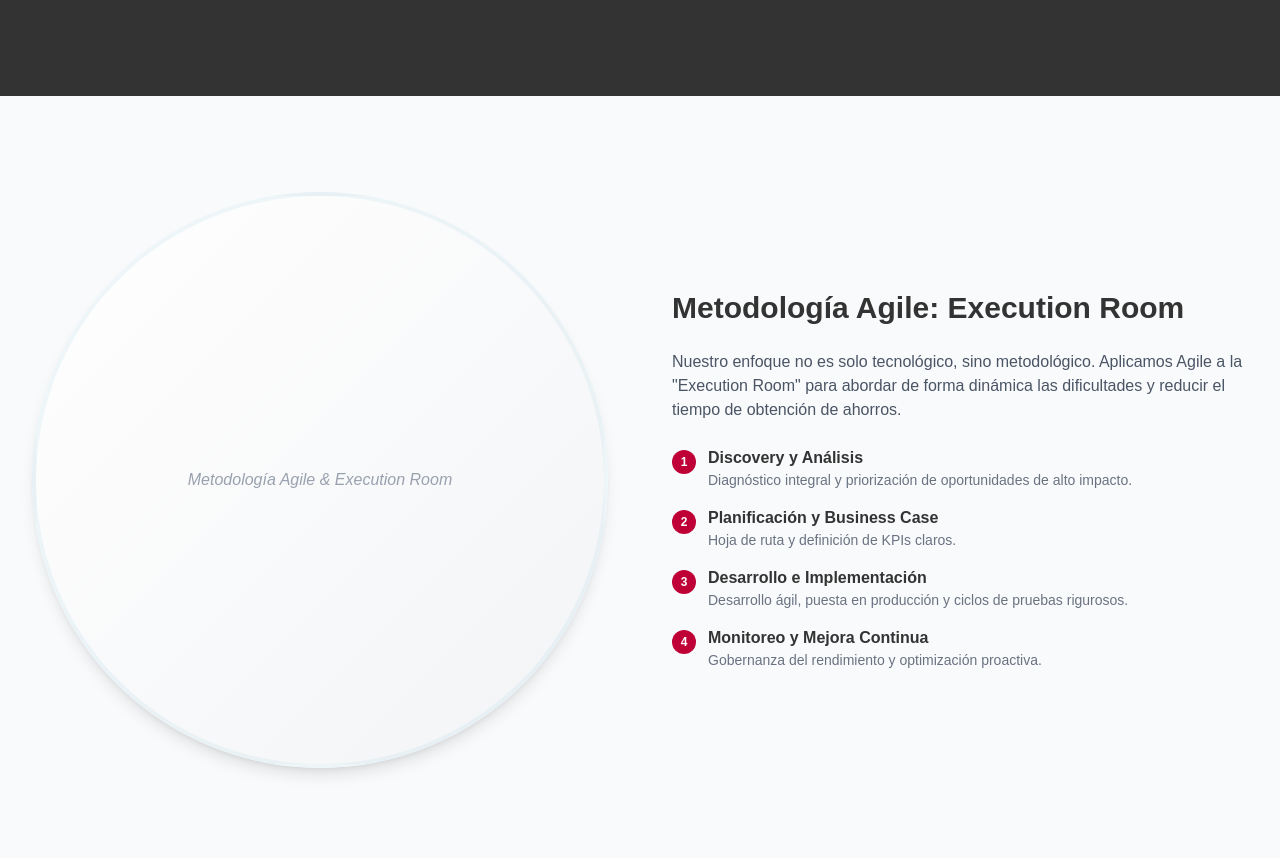
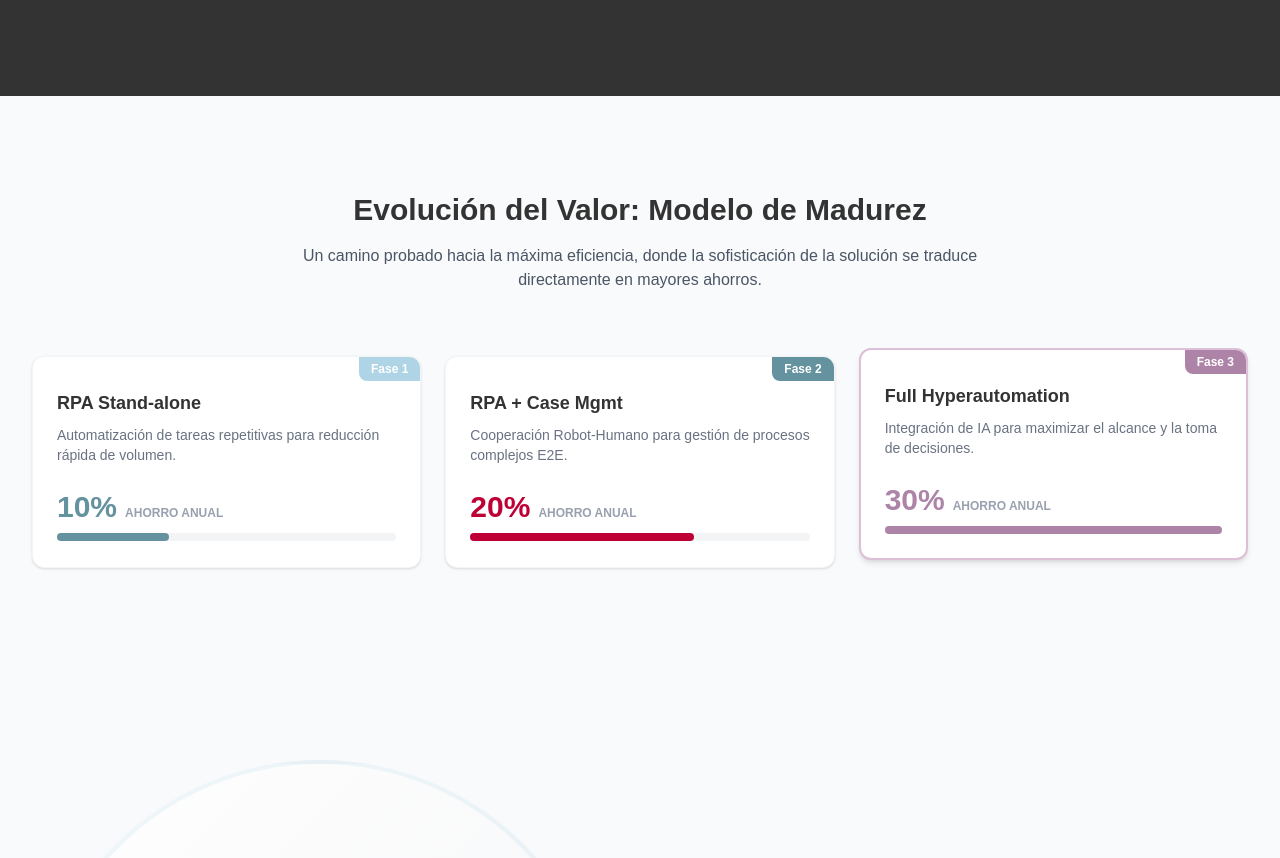
Before and after one commit to kareval/newsapimsa, a Next.js app: page /destacados/hiperautomatizacion in a window 1280 px wide. Shown: the part 3517-4375 px from the top of the page. Built offline with nearby package versions, Linux system fonts and the light colour scheme.

Commit message:
Feat: Add Value Evolution section to Hyperautomation page

```diff
--- a/src/app/destacados/hiperautomatizacion/page.tsx
+++ b/src/app/destacados/hiperautomatizacion/page.tsx
@@ -284,6 +284,62 @@ export default function HyperautomationPage() {
                 </div>
             </div>
 
+            {/* Value Evolution Section */}
+            <div className="py-24 bg-gray-50">
+                <div className="max-w-7xl mx-auto px-4 sm:px-6 lg:px-8">
+                    <div className="text-center mb-16">
+                        <h2 className="text-3xl font-bold text-sapimsa-jet mb-4">Evolución del Valor: Modelo de Madurez</h2>
+                        <p className="text-gray-600 max-w-3xl mx-auto">
+                            Un camino probado hacia la máxima eficiencia, donde la sofisticación de la solución se traduce directamente en mayores ahorros.
+                        </p>
+                    </div>
+
+                    <div className="grid grid-cols-1 md:grid-cols-3 gap-6">
+                        {/* Phase 1 */}
+                        <div className="bg-white p-6 rounded-xl shadow-sm border border-gray-100 relative overflow-hidden group">
+                            <div className="absolute top-0 right-0 bg-sapimsa-teal-light text-white text-xs font-bold px-3 py-1 rounded-bl-lg">Fase 1</div>
+                            <h3 className="text-lg font-bold text-sapimsa-jet mb-2 mt-2">RPA Stand-alone</h3>
+                            <p className="text-sm text-gray-500 mb-4 h-12">Automatización de tareas repetitivas para reducción rápida de volumen.</p>
+                            <div className="flex items-end gap-2 mb-2">
+                                <span className="text-3xl font-bold text-sapimsa-teal-medium">10%</span>
+                                <span className="text-xs text-gray-400 mb-1 uppercase font-bold">Ahorro Anual</span>
+                            </div>
+                            <div className="w-full bg-gray-100 rounded-full h-2">
+                                <div className="bg-sapimsa-teal-medium h-2 rounded-full" style={{ width: '33%' }}></div>
+                            </div>
+                        </div>
+
+                        {/* Phase 2 */}
+                        <div className="bg-white p-6 rounded-xl shadow-sm border border-gray-100 relative overflow-hidden group">
+                            <div className="absolute top-0 right-0 bg-sapimsa-teal-medium text-white text-xs font-bold px-3 py-1 rounded-bl-lg">Fase 2</div>
+                            <h3 className="text-lg font-bold text-sapimsa-jet mb-2 mt-2">RPA + Case Mgmt</h3>
+                            <p className="text-sm text-gray-500 mb-4 h-12">Cooperación Robot-Humano para gestión de procesos complejos E2E.</p>
+                            <div className="flex items-end gap-2 mb-2">
+                                <span className="text-3xl font-bold text-sapimsa-crimson">20%</span>
+                                <span className="text-xs text-gray-400 mb-1 uppercase font-bold">Ahorro Anual</span>
+                            </div>
+                            <div className="w-full bg-gray-100 rounded-full h-2">
+                                <div className="bg-sapimsa-crimson h-2 rounded-full" style={{ width: '66%' }}></div>
+                            </div>
+                        </div>
+
+                        {/* Phase 3 */}
+                        <div className="bg-white p-6 rounded-xl shadow-md border-2 border-sapimsa-purple-light relative overflow-hidden group transform md:-translate-y-2">
+                            <div className="absolute top-0 right-0 bg-sapimsa-purple-medium text-white text-xs font-bold px-3 py-1 rounded-bl-lg">Fase 3</div>
+                            <h3 className="text-lg font-bold text-sapimsa-jet mb-2 mt-2">Full Hyperautomation</h3>
+                            <p className="text-sm text-gray-500 mb-4 h-12">Integración de IA para maximizar el alcance y la toma de decisiones.</p>
+                            <div className="flex items-end gap-2 mb-2">
+                                <span className="text-3xl font-bold text-sapimsa-purple-medium">30%</span>
+                                <span className="text-xs text-gray-400 mb-1 uppercase font-bold">Ahorro Anual</span>
+                            </div>
+                            <div className="w-full bg-gray-100 rounded-full h-2">
+                                <div className="bg-sapimsa-purple-medium h-2 rounded-full" style={{ width: '100%' }}></div>
+                            </div>
+                        </div>
+                    </div>
+                </div>
+            </div>
+
             {/* Methodology */}
             <div className="py-24 bg-gray-50">
                 <div className="max-w-7xl mx-auto px-4 sm:px-6 lg:px-8">
```
